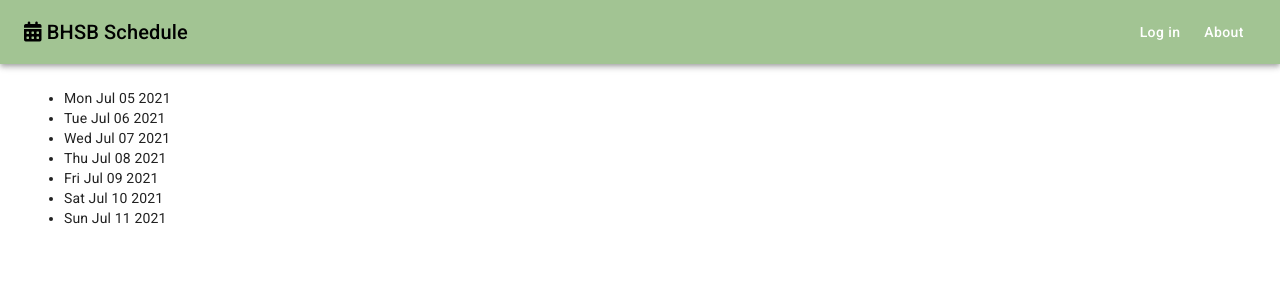
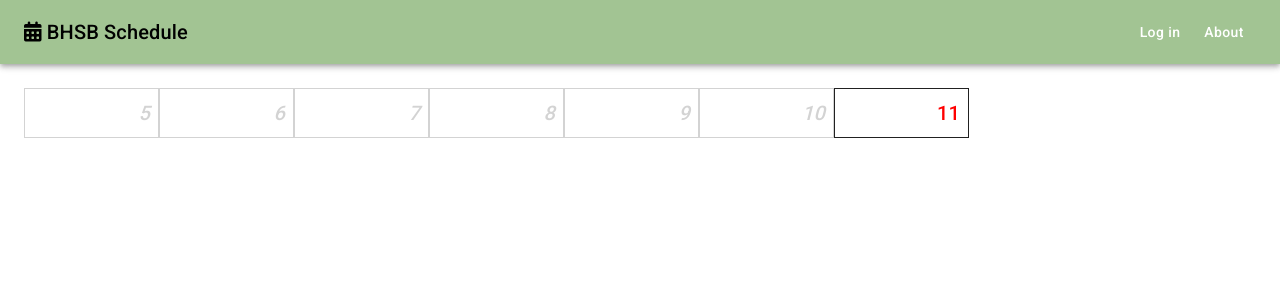
Before and after one commit to shylton/bhsb-schedule, a React (Create React App) app in the folder client/: page / in a window 1280 px wide. Shown: the top 300 px of the page. Built offline with nearby package versions, Linux system fonts and the light colour scheme.

Commit message:
Week stage 1, just dates displayed

```diff
--- a/client/src/App.js
+++ b/client/src/App.js
@@ -6,8 +6,8 @@ import Container from '@material-ui/core/Container'
 import Box from '@material-ui/core/Box'
 import Week from './views/Week'
 
-const event = {
-  id: '210711a',
+const events = [
+  {
     name: 'Goldberg Wedding',
     guest_count: 21,
     start: new Date('2021-07-12T11:00:00'),
@@ -23,17 +23,67 @@ const event = {
       captain: 1,
       runner: 3
     }
+  },
+  {
+    name: 'Goldberg Wedding 2',
+    guest_count: 2,
+    start: new Date('2021-07-13T11:00:00'),
+    end: new Date('2021-07-13T16:00:00'),
+    notes: 'cool people at this jewish wedding',
+    staff_needed: {
+      manager: 1,
+      captain: 1,
+      runner: 5
+    },
+    staff_signedup: {
+      manager: 1,
+      captain: 1,
+      runner: 3
     }
+  },
+  {
+    name: 'Goldberg Wedding 3',
+    guest_count: 210,
+    start: new Date('2021-07-15T11:00:00'),
+    end: new Date('2021-07-15T16:00:00'),
+    notes: 'cool people at this jewish wedding',
+    staff_needed: {
+      manager: 1,
+      captain: 1,
+      runner: 5
+    },
+    staff_signedup: {
+      manager: 1,
+      captain: 1,
+      runner: 3
+    }
+  },
+  {
+    name: 'Goldberg Wedding 4',
+    guest_count: 21,
+    start: new Date('2021-07-18T11:00:00'),
+    end: new Date('2021-07-18T16:00:00'),
+    notes: 'cool people at this jewish wedding',
+    staff_needed: {
+      manager: 1,
+      captain: 1,
+      runner: 5
+    },
+    staff_signedup: {
+      manager: 1,
+      captain: 1,
+      runner: 3
+    }
+  },
+]
 
 function App() {
   return (
     <Router>
-      <Navbar title='BHSB Schedule' icon='fa fa-calendar'/>
-      <Container>
-        <Box my={3}>
-          <Week />
+      <Navbar title='BHSB Schedule' icon='fa fa-calendar' />
+      <Box m={3}>
+        <Week eventList={events}/>
       </Box>
-      </Container>
     </Router>
   )
 }
--- a/client/src/views/Week.js
+++ b/client/src/views/Week.js
@@ -1,7 +1,28 @@
 import React, { useState } from 'react'
+import PropTypes from 'prop-types'
 import { startOfWeek, add as addDate, isMonday } from 'date-fns'
 
-const Week = () => {
+import { makeStyles } from '@material-ui/core/styles'
+import Grid from '@material-ui/core/Grid'
+import CalendarDay from '../components/CalendarDay'
+
+const useStyles = makeStyles((theme) => ({
+    root: {
+        flexGrow: 1,
+        [theme.breakpoints.up('xs')]: {
+            width: 135
+        },
+        [theme.breakpoints.up('sm')]: {
+            width: 945
+        },
+    }
+}))
+
+/**
+ * Description goes here
+ */
+const Week = ({ eventList }) => {
+    const classes = useStyles()
     const [curDate] = useState(new Date())
     const [startDate, setStartDate] = useState(() => {
         if (isMonday(curDate)) {
@@ -24,12 +45,34 @@ const Week = () => {
     // handleNextWeek: resets the list with new dates to be rendered
 
     return (
-        <ul>
-            {dateList.map((e) => {
-                return <li>{e.toDateString()}</li>
+        <Grid container align='center' className={classes.root}>
+            {dateList.map((dt) => {
+                return <Grid item key={dt.toString()}>
+                    <CalendarDay date={dt} />
+                </Grid>
             })}
-        </ul>
+        </Grid>
     )
 }
 
+Week.propTypes = {
+    eventList: PropTypes.arrayOf(PropTypes.shape({
+        name: PropTypes.string.isRequired,
+        guest_count: PropTypes.number.isRequired,
+        start: PropTypes.instanceOf(Date).isRequired,
+        end: PropTypes.instanceOf(Date).isRequired,
+        notes: PropTypes.string.isRequired,
+        staff_needed: {
+            manager: PropTypes.number.isRequired,
+            captain: PropTypes.number.isRequired,
+            runner: PropTypes.number.isRequired
+        },
+        staff_signedup: {
+            manager: PropTypes.number.isRequired,
+            captain: PropTypes.number.isRequired,
+            runner: PropTypes.number.isRequired
+        }
+    }))
+}
+
 export default Week
```
Lines whose indentation alone changed are shown as unchanged.
